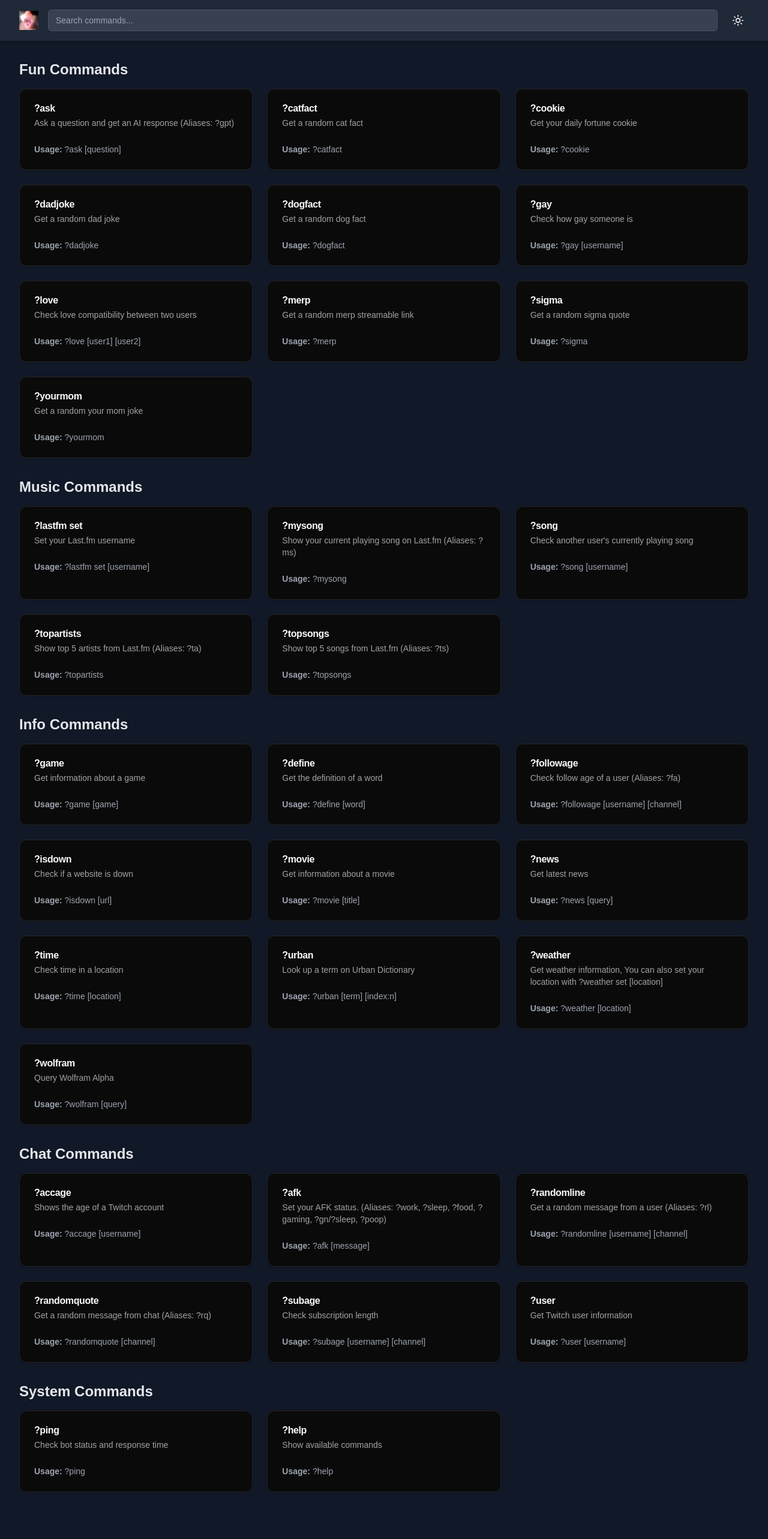
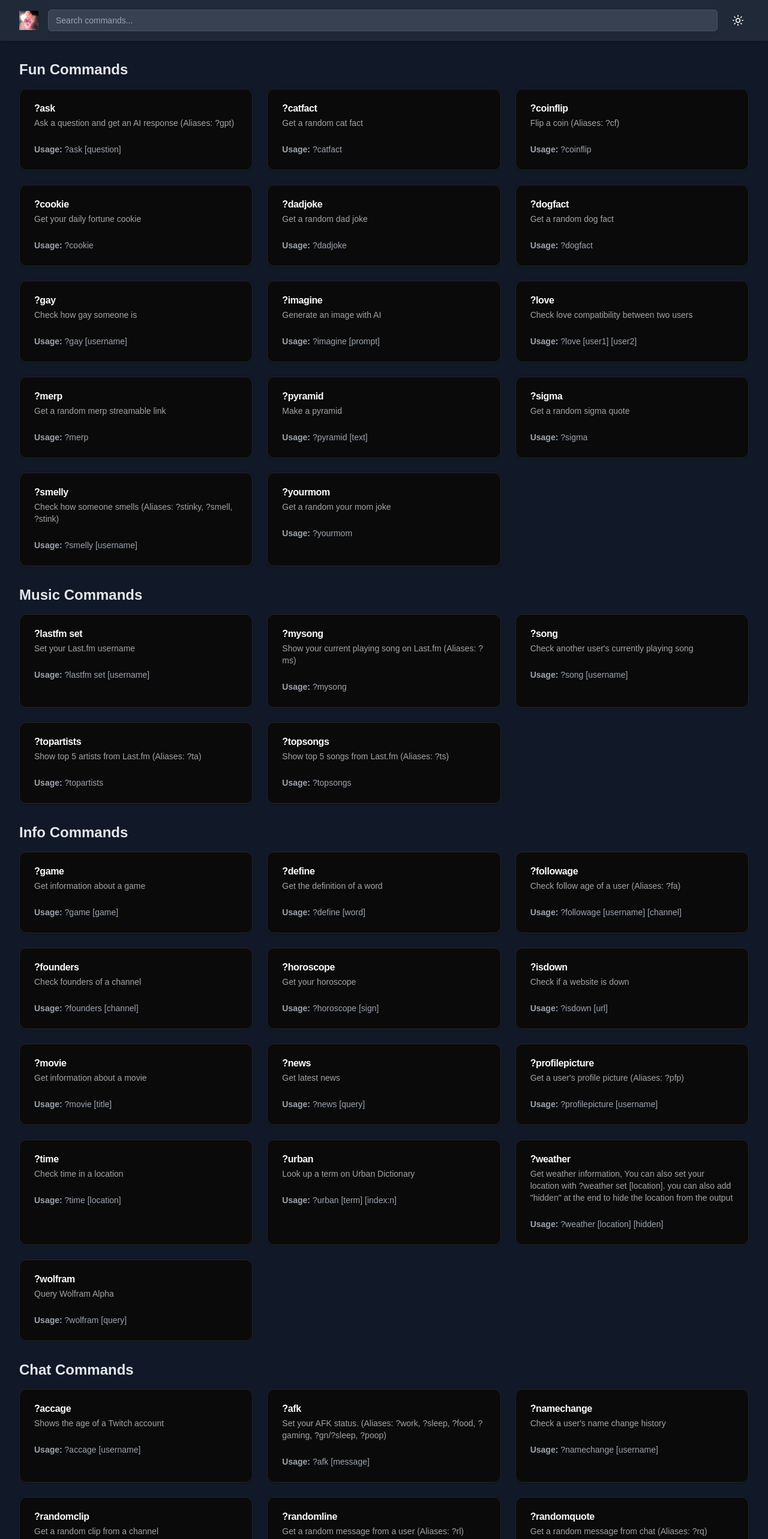
Before and after one commit to MrMalvic/twitchbotwebsite, a Next.js app: page / in a window 1280 px wide. Shown: the top 2566 px of the page at 60% size. Built offline with nearby package versions, Linux system fonts and the light colour scheme.

Commit message:
added and formated more cmds

```diff
--- a/components/page.tsx
+++ b/components/page.tsx
@@ -10,13 +10,17 @@ const commandCategories = {
   "Fun Commands": [
     { name: '?ask', description: 'Ask a question and get an AI response (Aliases: ?gpt)', usage: '?ask [question]' },
     { name: '?catfact', description: 'Get a random cat fact', usage: '?catfact' },
+    { name: '?coinflip', description: 'Flip a coin (Aliases: ?cf)', usage: '?coinflip' },
     { name: '?cookie', description: 'Get your daily fortune cookie', usage: '?cookie' },
     { name: '?dadjoke', description: 'Get a random dad joke', usage: '?dadjoke' },
     { name: '?dogfact', description: 'Get a random dog fact', usage: '?dogfact' },
     { name: '?gay', description: 'Check how gay someone is', usage: '?gay [username]' },
+    { name: '?imagine', description: 'Generate an image with AI', usage: '?imagine [prompt]' },
     { name: '?love', description: 'Check love compatibility between two users', usage: '?love [user1] [user2]' },
     { name: '?merp', description: 'Get a random merp streamable link', usage: '?merp' },
+    { name: '?pyramid', description: 'Make a pyramid', usage: '?pyramid [text]' },
     { name: '?sigma', description: 'Get a random sigma quote', usage: '?sigma' },
+    { name: '?smelly', description: 'Check how someone smells (Aliases: ?stinky, ?smell, ?stink)', usage: '?smelly [username]' },
     { name: '?yourmom', description: 'Get a random your mom joke', usage: '?yourmom' },
   ],
   "Music Commands": [
@@ -30,17 +34,22 @@ const commandCategories = {
     { name: '?game', description: 'Get information about a game', usage: '?game [game]' },
     { name: '?define', description: 'Get the definition of a word', usage: '?define [word]' },
     { name: '?followage', description: 'Check follow age of a user (Aliases: ?fa)', usage: '?followage [username] [channel]' },
+    { name: '?founders', description: 'Check founders of a channel', usage: '?founders [channel]' },
+    { name: '?horoscope', description: 'Get your horoscope', usage: '?horoscope [sign]' },
     { name: '?isdown', description: 'Check if a website is down', usage: '?isdown [url]' },
     { name: '?movie', description: 'Get information about a movie', usage: '?movie [title]' },
     { name: '?news', description: 'Get latest news', usage: '?news [query]' },
+    { name: '?profilepicture', description: 'Get a user\'s profile picture (Aliases: ?pfp)', usage: '?profilepicture [username]' },
     { name: '?time', description: 'Check time in a location', usage: '?time [location]' },
     { name: '?urban', description: 'Look up a term on Urban Dictionary', usage: '?urban [term] [index:n]' },
-    { name: '?weather', description: 'Get weather information, You can also set your location with ?weather set [location]', usage: '?weather [location]' },
+    { name: '?weather', description: 'Get weather information, You can also set your location with ?weather set [location]. you can also add "hidden" at the end to hide the location from the output', usage: '?weather [location] [hidden]' },
     { name: '?wolfram', description: 'Query Wolfram Alpha', usage: '?wolfram [query]' },
   ],
   "Chat Commands": [
     { name: '?accage', description: 'Shows the age of a Twitch account', usage: '?accage [username]' },
     { name: '?afk', description: 'Set your AFK status. (Aliases: ?work, ?sleep, ?food, ?gaming, ?gn/?sleep, ?poop)', usage: '?afk [message]' },
+    { name: '?namechange', description: 'Check a user\'s name change history', usage: '?namechange [username]' },
+    { name: '?randomclip', description: 'Get a random clip from a channel', usage: '?randomclip [channel]' },
     { name: '?randomline', description: 'Get a random message from a user (Aliases: ?rl)', usage: '?randomline [username] [channel]' },
     { name: '?randomquote', description: 'Get a random message from chat (Aliases: ?rq)', usage: '?randomquote [channel]' },
     { name: '?subage', description: 'Check subscription length', usage: '?subage [username] [channel]' },
```
